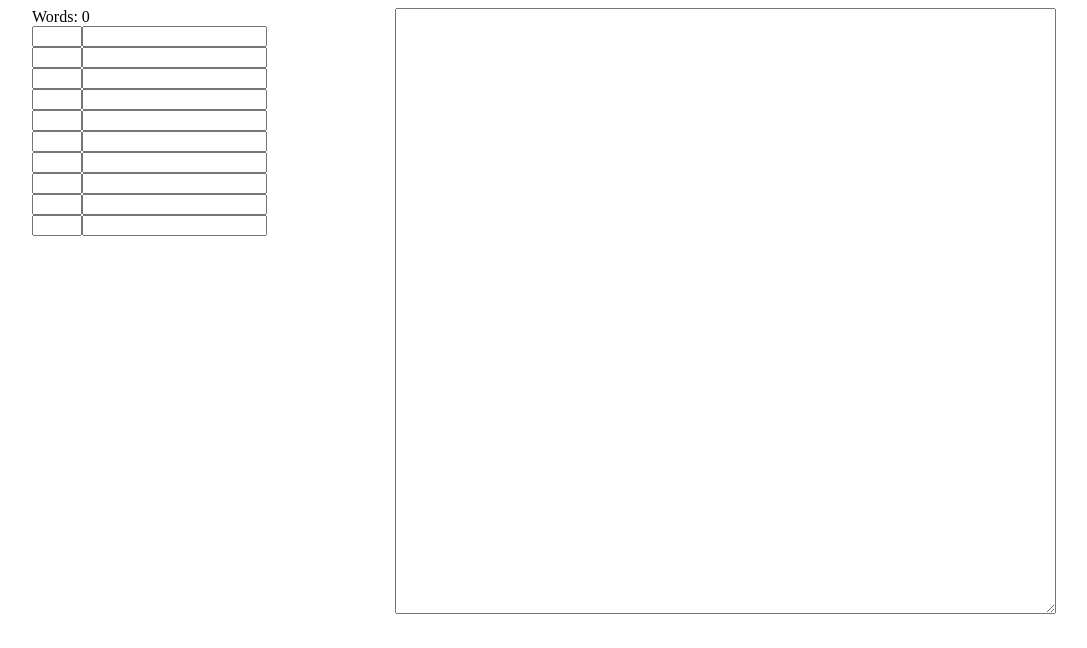
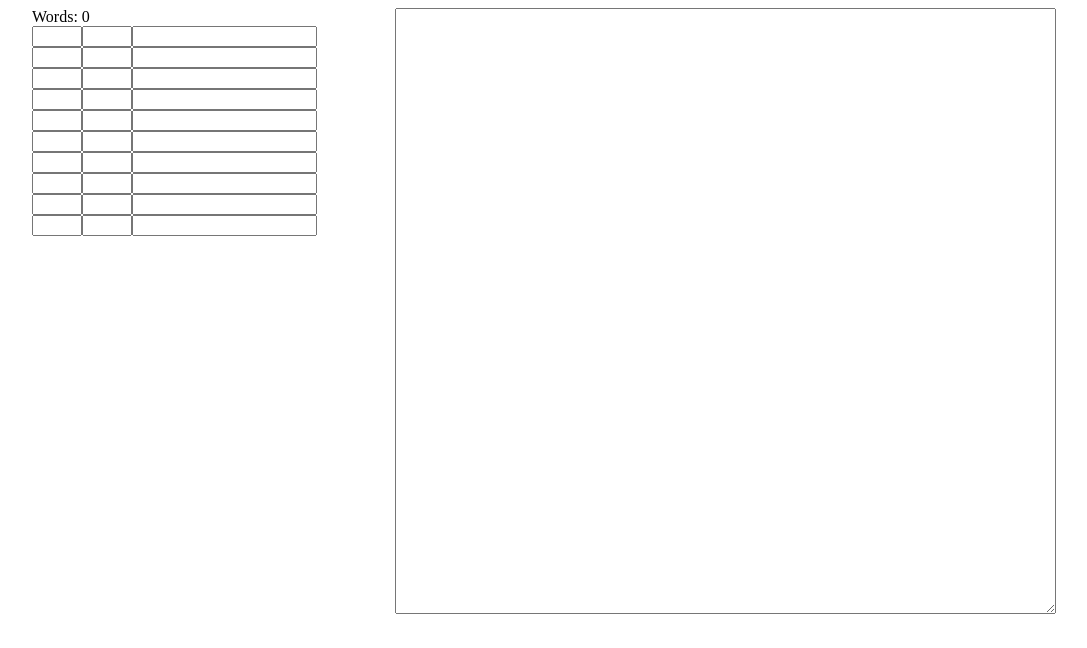
Before and after one commit to Patti85/TextHelper, a plain HTML site: page index.html in a window 1280 px wide. Shown: the whole page, without its empty margins (96-1183 px from the left). Drawn offline with nearby package versions, Linux system fonts and the light colour scheme.

Commit message:
min and max occurences

```diff
--- a/index.html
+++ b/index.html
@@ -8,16 +8,16 @@
 <body>
 	<div style="position: absolute; left: 10%;">
 		<div>Words: {{ wordcount() }}</div>
-		{{ occurence(keyword1number,keyword1) }}<input type="number" style="width: 50px;" ng-model="keyword1number" /><input type="text" ng-model="keyword1" />{{ keywordcount(keyword1) }}<br />
-		{{ occurence(keyword2number,keyword2) }}<input type="number" style="width: 50px;" ng-model="keyword2number" /><input type="text" ng-model="keyword2" />{{ keywordcount(keyword2) }}<br />
-		{{ occurence(keyword3number,keyword3) }}<input type="number" style="width: 50px;" ng-model="keyword3number" /><input type="text" ng-model="keyword3" />{{ keywordcount(keyword3) }}<br />
-		{{ occurence(keyword4number,keyword4) }}<input type="number" style="width: 50px;" ng-model="keyword4number" /><input type="text" ng-model="keyword4" />{{ keywordcount(keyword4) }}<br />
-		{{ occurence(keyword5number,keyword5) }}<input type="number" style="width: 50px;" ng-model="keyword5number" /><input type="text" ng-model="keyword5" />{{ keywordcount(keyword5) }}<br />
-		{{ occurence(keyword6number,keyword6) }}<input type="number" style="width: 50px;" ng-model="keyword6number" /><input type="text" ng-model="keyword6" />{{ keywordcount(keyword6) }}<br />
-		{{ occurence(keyword7number,keyword7) }}<input type="number" style="width: 50px;" ng-model="keyword7number" /><input type="text" ng-model="keyword7" />{{ keywordcount(keyword7) }}<br />
-		{{ occurence(keyword8number,keyword8) }}<input type="number" style="width: 50px;" ng-model="keyword8number" /><input type="text" ng-model="keyword8" />{{ keywordcount(keyword8) }}<br />
-		{{ occurence(keyword9number,keyword9) }}<input type="number" style="width: 50px;" ng-model="keyword9number" /><input type="text" ng-model="keyword9" />{{ keywordcount(keyword9) }}<br />
-		{{ occurence(keyword10number,keyword10) }}<input type="number" style="width: 50px;" ng-model="keyword10number" /><input type="text" ng-model="keyword10"/>{{ keywordcount(keyword10) }}
+		{{ occurence(keyword1number,keyword1numberMax,keyword1) }}<input type="number" style="width: 50px;" ng-model="keyword1number" /><input type="number" style="width: 50px;" ng-model="keyword1numberMax" /><input type="text" ng-model="keyword1" />{{ keywordcount(keyword1) }}<br />
+		{{ occurence(keyword2number,keyword2numberMax,keyword2) }}<input type="number" style="width: 50px;" ng-model="keyword2number" /><input type="number" style="width: 50px;" ng-model="keyword2numberMax" /><input type="text" ng-model="keyword2" />{{ keywordcount(keyword2) }}<br />
+		{{ occurence(keyword3number,keyword3numberMax,keyword3) }}<input type="number" style="width: 50px;" ng-model="keyword3number" /><input type="number" style="width: 50px;" ng-model="keyword3numberMax" /><input type="text" ng-model="keyword3" />{{ keywordcount(keyword3) }}<br />
+		{{ occurence(keyword4number,keyword4numberMax,keyword4) }}<input type="number" style="width: 50px;" ng-model="keyword4number" /><input type="number" style="width: 50px;" ng-model="keyword4numberMax" /><input type="text" ng-model="keyword4" />{{ keywordcount(keyword4) }}<br />
+		{{ occurence(keyword5number,keyword5numberMax,keyword5) }}<input type="number" style="width: 50px;" ng-model="keyword5number" /><input type="number" style="width: 50px;" ng-model="keyword5numberMax" /><input type="text" ng-model="keyword5" />{{ keywordcount(keyword5) }}<br />
+		{{ occurence(keyword6number,keyword6numberMax,keyword6) }}<input type="number" style="width: 50px;" ng-model="keyword6number" /><input type="number" style="width: 50px;" ng-model="keyword6numberMax" /><input type="text" ng-model="keyword6" />{{ keywordcount(keyword6) }}<br />
+		{{ occurence(keyword7number,keyword7numberMax,keyword7) }}<input type="number" style="width: 50px;" ng-model="keyword7number" /><input type="number" style="width: 50px;" ng-model="keyword7numberMax" /><input type="text" ng-model="keyword7" />{{ keywordcount(keyword7) }}<br />
+		{{ occurence(keyword8number,keyword8numberMax,keyword8) }}<input type="number" style="width: 50px;" ng-model="keyword8number" /><input type="number" style="width: 50px;" ng-model="keyword8numberMax" /><input type="text" ng-model="keyword8" />{{ keywordcount(keyword8) }}<br />
+		{{ occurence(keyword9number,keyword9numberMax,keyword9) }}<input type="number" style="width: 50px;" ng-model="keyword9number" /><input type="number" style="width: 50px;" ng-model="keyword9numberMax" /><input type="text" ng-model="keyword9" />{{ keywordcount(keyword9) }}<br />
+		{{ occurence(keyword10number,keyword10numberMax,keyword10) }}<input type="number" style="width: 50px;" ng-model="keyword10number" /><input type="number" style="width: 50px;" ng-model="keyword10numberMax" /><input type="text" ng-model="keyword10"/>{{ keywordcount(keyword10) }}
 	</div>
 	<textarea style="position: absolute; right: 10%; " ng-model="text" rows="40" cols="80"/><br />
 </body>
--- a/main.js
+++ b/main.js
@@ -21,11 +21,11 @@ TextHelperApp.controller('TextHelperController', function ($scope) {
 		}
 
 	};
-	$scope.occurence = function (number, keyword) {
+	$scope.occurence = function (number, numberMax, keyword) {
 		var regex = new RegExp(keyword, "g");
 		if (keyword != '') {
 
-			if (($scope.text.match(regex) || []).length === number) {
+			if (($scope.text.match(regex) || []).length >= number && ($scope.text.match(regex) || []).length <= numberMax) {
 				return "YES";
 			}
 			else {
```
